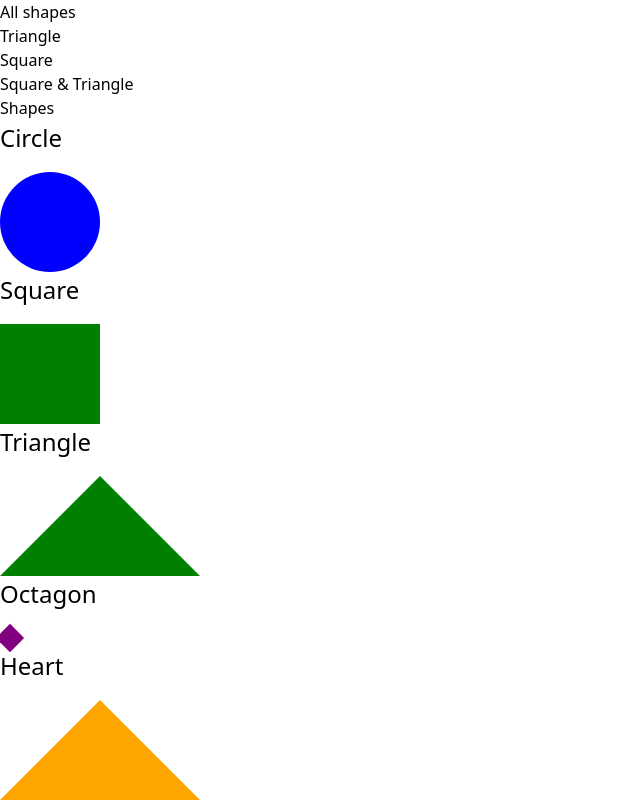
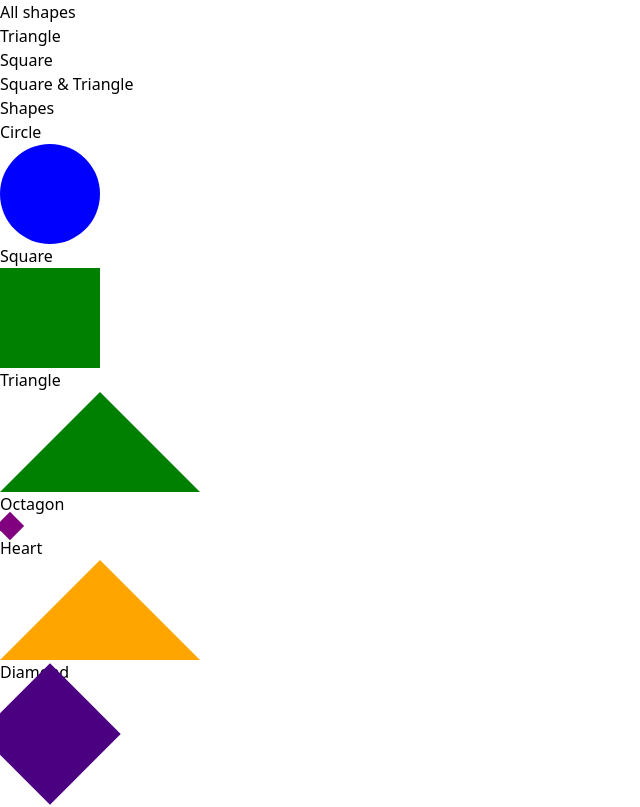
Before and after one commit to waywrd/Hantec-Markets, a Vue app: page / in a window 1280 px wide. Shown: the top 807 px of the page, without its empty margins (0-640 px from the left). Built offline with nearby package versions, Linux system fonts and the light colour scheme.

Commit message:
style-fixes

```diff
--- a/src/components/ShapeCard.vue
+++ b/src/components/ShapeCard.vue
@@ -2,10 +2,10 @@
   <div
     @click="activeIndex = index"
     :class="[
-      index === activeIndex ? 'border-sky-500 border-2' : '',
-      'rounded-lg shadow-md p-4 hover:shadow-lg bg-white w-56 m-5 h-48',
+      index === activeIndex ? 'border-sky-300 border-2 shadow-none' : '',
+      'rounded-lg shadow-md p-4 hover:shadow-lg  bg-white w-56 m-5 h-48 cursor-pointer',
     ]">
-    <h2 class="card-title">{{ shapeTitle }}</h2>
+    <h2 class="mb-2 text-lg">{{ shapeTitle }}</h2>
     <div class="flex justify-center items-center">
       <div :style="shapeStyle"></div>
     </div>
--- a/src/components/layout/navigation/NavigationHeader.vue
+++ b/src/components/layout/navigation/NavigationHeader.vue
@@ -4,7 +4,7 @@
       <div class="text-white pl-3 text-xl">All shapes</div>
     </RouterLink>
     <RouterLink to="/triangle">
-      <div class="text-white pl-3 text-xl">Triangle</div>
+      <div class="text-white text-xl">Triangle</div>
     </RouterLink>
     <RouterLink to="/square">
       <div class="text-white text-xl">Square</div>
```
